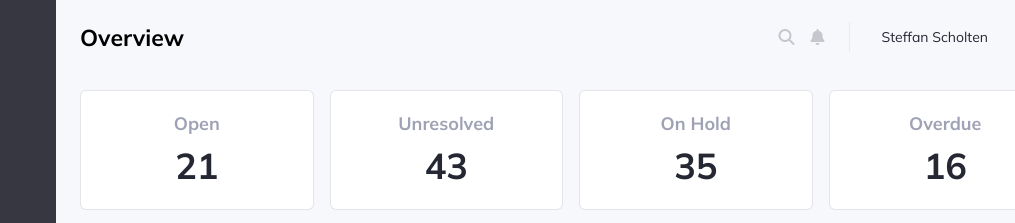
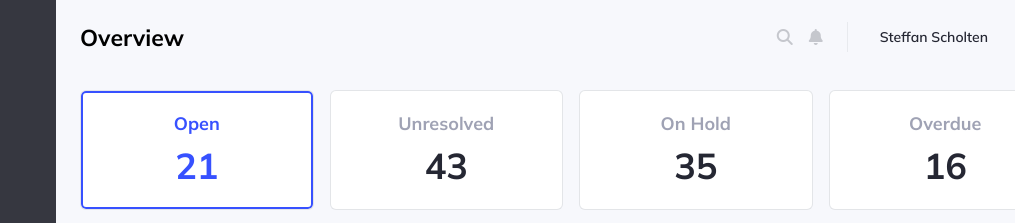
Before and after one commit to Steffan-S/odin-admin-dashboard, a plain HTML site: page index.html in a window 1280 px wide. In both pictures the pointer is over the element 390 px from the left and 149 px from the top of the page. Shown: the top 223 px of the page, 194-1209 px from the left. Drawn offline with Linux system fonts and the light colour scheme.

Commit message:
Added stats purple hover effect

```diff
--- a/style.css
+++ b/style.css
@@ -140,6 +140,7 @@ h1 {
 
 .main-header-menu p {
     font-size: 14px;
+    font-weight: 600;
     margin-right: 16px;
     color: #252733;
 }
@@ -175,8 +176,14 @@ h1 {
     text-align: center;
     padding: 1.3rem 0;
     gap: 8px;
+    background: #fff;
+}
 
-    background: #fff;
+.main-stats-overdue:hover,
+.main-stats-onhold:hover,
+.main-stats-unresolved:hover,
+.main-stats-open:hover {
+    box-shadow: inset 0 0 0 2px #3751ff;
 }
 
 .main-container > div > h3 {
@@ -184,11 +191,20 @@ h1 {
     color: #9fa2b4;
 }
 
+.main-container > div:hover > h3 {
+    color: #3751ff;
+}
+
 div.stats-h3 > p{
     font-size: 36px;
     color: rgb(37, 39, 51);
     font-weight: 700;
 }
+
+div.stats-h3:hover > p{
+    color: #3751ff;
+}
+
 
 
 /* main - trends */
```
